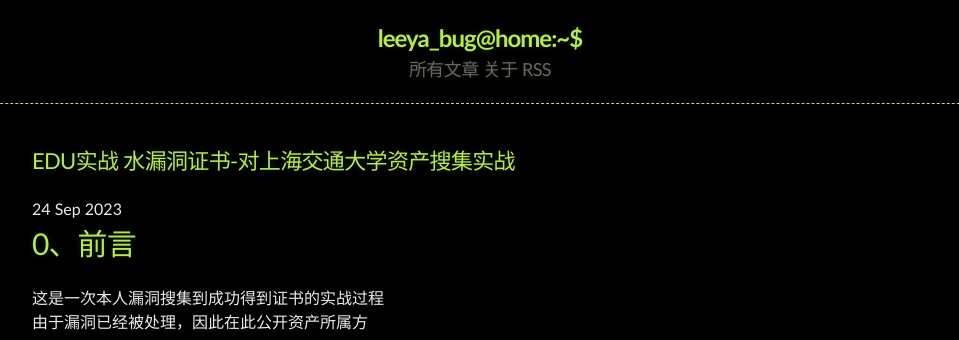
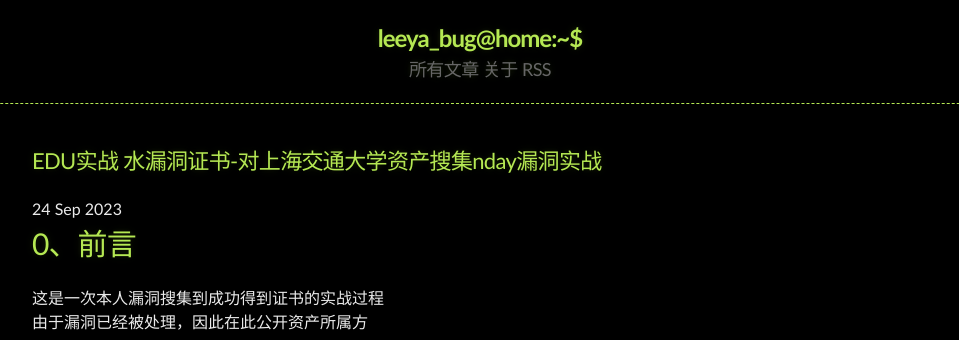
Before and after one commit to Leeyangee/leeyangee.github.io, a Jekyll site: the page built from _posts/2023-09-24-EDU实战 水漏洞证书-对上海交通大学资产搜集nday漏洞实战.md, in a window 1280 px wide. Shown: the top 340 px of the page, without its empty margins (160-1119 px from the left). Built offline with Jekyll 4.4.1, drawn with Linux system fonts in a browser that asks for light colours.

Commit message:
Update and rename 2023-09-24-EDU实战 水漏洞证书-对上海交通大学资产搜集实战.md to 2023-09-24-EDU实战 水漏洞证书-对上海交通大学资产搜集nday漏洞实战.md

```diff
--- a/_posts/2023-09-24-EDU实战 水漏洞证书-对上海交通大学资产搜集实战.md
+++ b/_posts/2023-09-24-EDU实战 水漏洞证书-对上海交通大学资产搜集nday漏洞实战.md
@@ -1,5 +1,5 @@
 ---
-title: EDU实战 水漏洞证书-对上海交通大学资产搜集实战
+title: EDU实战 水漏洞证书-对上海交通大学资产搜集nday漏洞实战
 published: true
 ---
 # [](#header-1)0、前言
```
